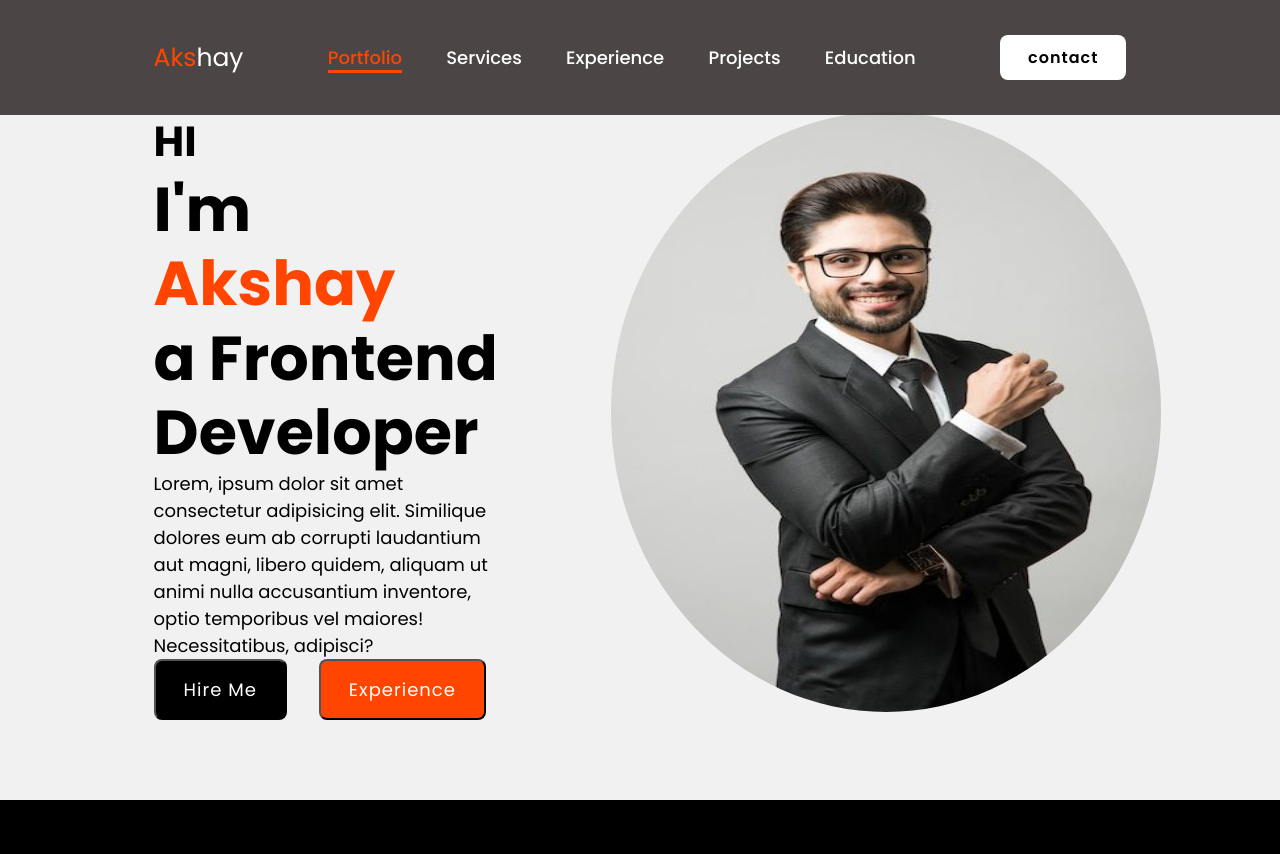
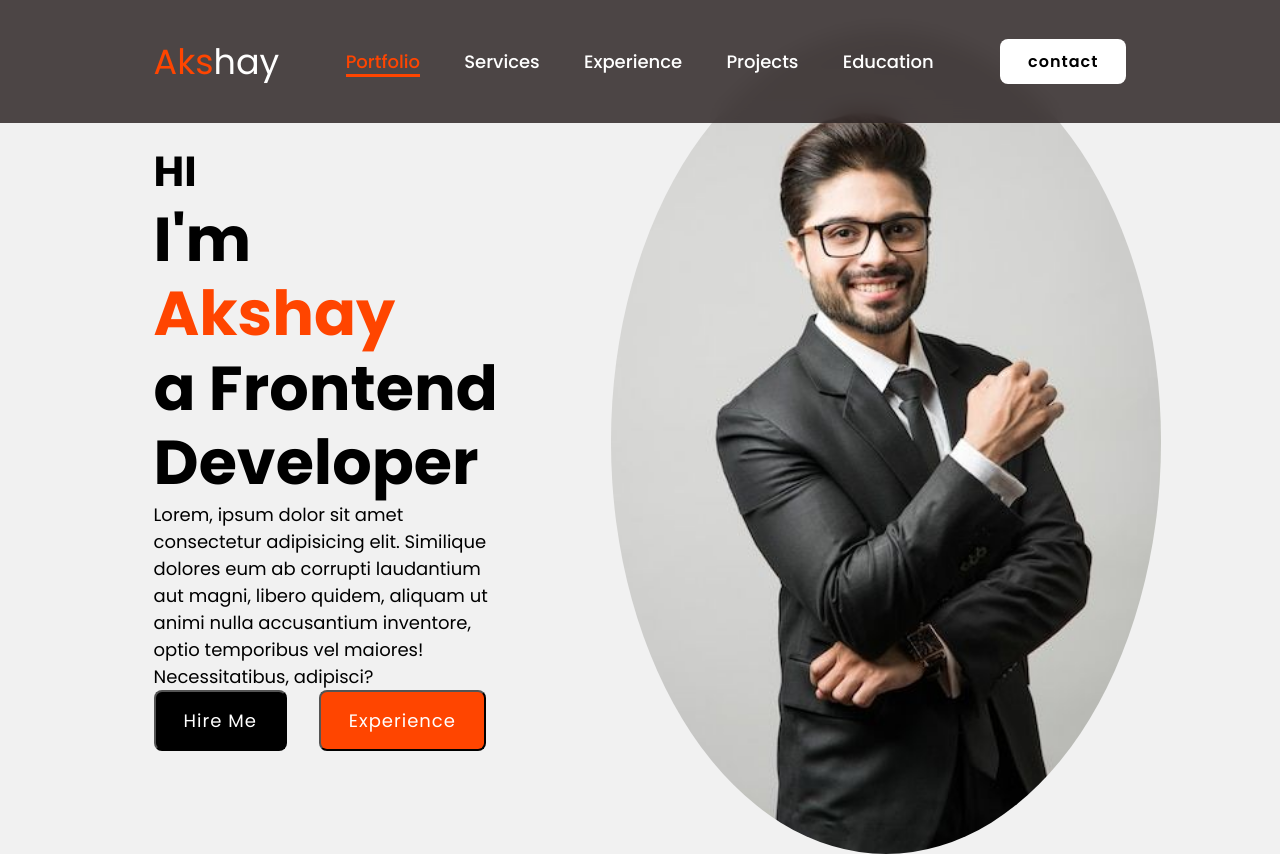
Before and after one commit to Akdohe/ParsonnePortfolio, a plain HTML site: page index.html in a window 1280 px wide. Shown: the top 854 px of the page. Drawn offline with nearby package versions, Linux system fonts and the light colour scheme.

Commit message:
Add files via upload

```diff
--- a/style.css
+++ b/style.css
@@ -21,7 +21,7 @@
 }
 
 .logo{
-    font-size: 25px;
+    font-size: 35px;
     color: white;
     font-weight: 600px;
     transition: 0.3s ease;
@@ -79,6 +79,7 @@ span{
     padding: 30px 12% 0;
    }
    .home-content{
+    /* margin-top: 20px; */
     max-width: 800px;
    }
 
@@ -137,7 +138,6 @@ span{
 }
 
 .img-box img{
-    height: 75vh;
     border-radius: 50%;
     width: 550px;
 }
```
